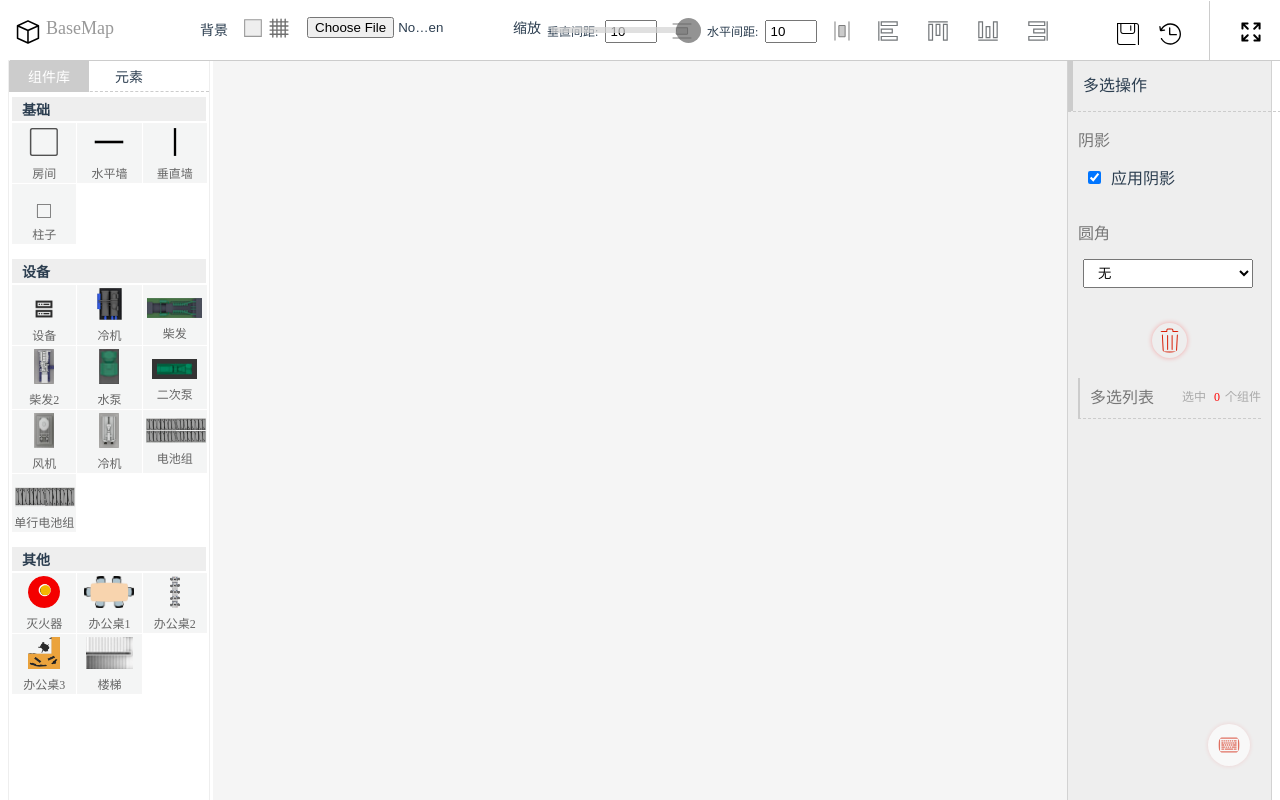
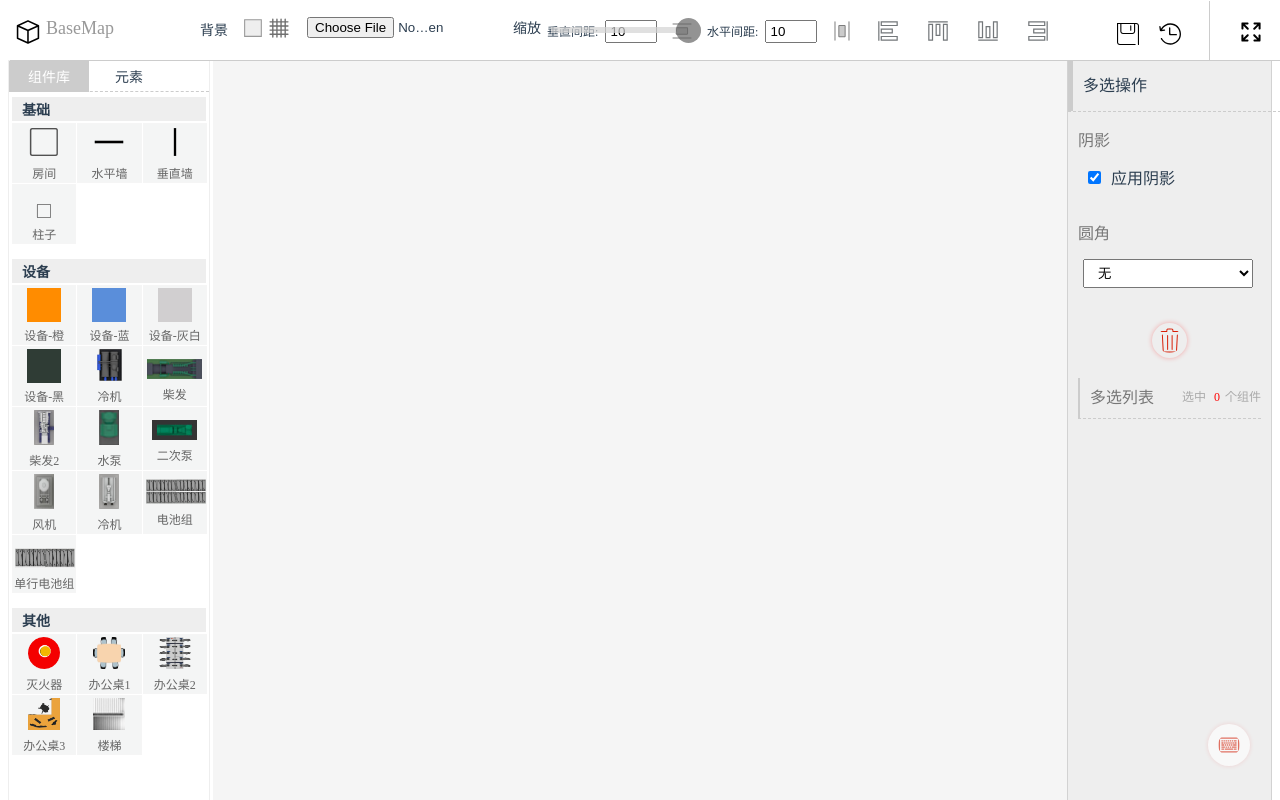
Before and after one commit to bojue/BaseMap, a Vue app: page / in a window 1280 px wide. Shown: the top 800 px of the page. Built offline with nearby package versions, Linux system fonts and the light colour scheme; what vue-toast-notification would draw is missing.

Commit message:
设备颜色

```diff
--- a/src/components/editor-comps.vue
+++ b/src/components/editor-comps.vue
@@ -21,7 +21,10 @@
             @dragstart="dragStart($event, item)"
             @dragend="dragEnd($event, item)"
           >
-            <img class="icon" v-bind:src="item.icon" v-bind:style="item.styleObject" alt />
+            <img  v-if="!item.bgBool" class="icon" v-bind:src="item.icon" v-bind:style="item.styleObject" alt />
+            <span v-if="item.bgBool" class="icon" v-bind:style="{
+              background:item.styleObject.background
+            }"></span>
             <span class="name">{{item.name}}</span>
           </span>
         </div>
@@ -128,13 +131,67 @@ export default {
             {
               id: 1,
               type: "device",
-              name: "设备",
+              name: "设备-橙",
               icon: require("./../assets/comps/device.png"),
+              bgBool:true,
               defStyle: {
                 width: 25,
-                height: 25
+                height: 25,
+                background:'#ff8c00'
               },
               styleObject: {
+                background:'#ff8c00',
+                width: "22px",
+                height: "22px",
+                marginTop: "10px"
+              }
+            }, {
+              id: 1,
+              type: "device",
+              name: "设备-蓝",
+              icon: require("./../assets/comps/device.png"),
+              bgBool:true,
+              defStyle: {
+                width: 25,
+                height: 25,
+                background:'#5a8eda'
+              },
+              styleObject: {
+                background:'#5a8eda',
+                width: "22px",
+                height: "22px",
+                marginTop: "10px"
+              }
+            }, {
+              id: 1,
+              type: "device",
+              name: "设备-灰白",
+              icon: require("./../assets/comps/device.png"),
+              bgBool:true,
+              defStyle: {
+                width: 25,
+                height: 25,
+                background:'#d1cfd0'
+              },
+              styleObject: {
+                background:'#d1cfd0',
+                width: "22px",
+                height: "22px",
+                marginTop: "10px"
+              }
+            }, {
+              id: 1,
+              type: "device",
+              name: "设备-黑",
+              icon: require("./../assets/comps/device.png"),
+              bgBool:true,
+              defStyle: {
+                width: 25,
+                height: 25,
+                background:'#2f3c35'
+              },
+              styleObject: {
+                background:'#2f3c35',
                 width: "22px",
                 height: "22px",
                 marginTop: "10px"
@@ -426,7 +483,15 @@ export default {
 .item-comp .icon {
   position: relative;
   height: 32px;
+  width: 32px;
   padding: 2px;
+  display: inline-block;
+}
+.item-comp span.icon {
+  background: rgb(209, 207, 208);
+  width: 30px;
+  height: 30px;
+  margin-top: 2px;
 }
 
 .item-comp .name {
```
